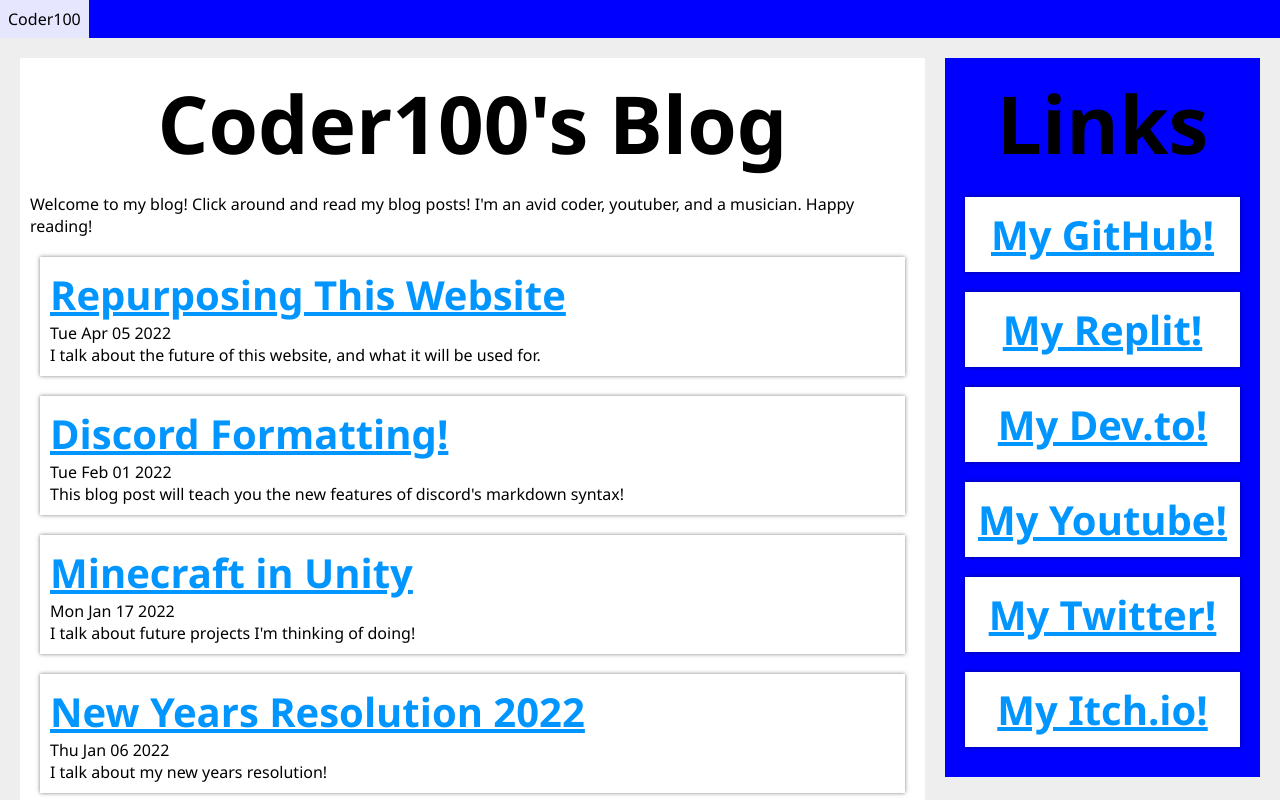
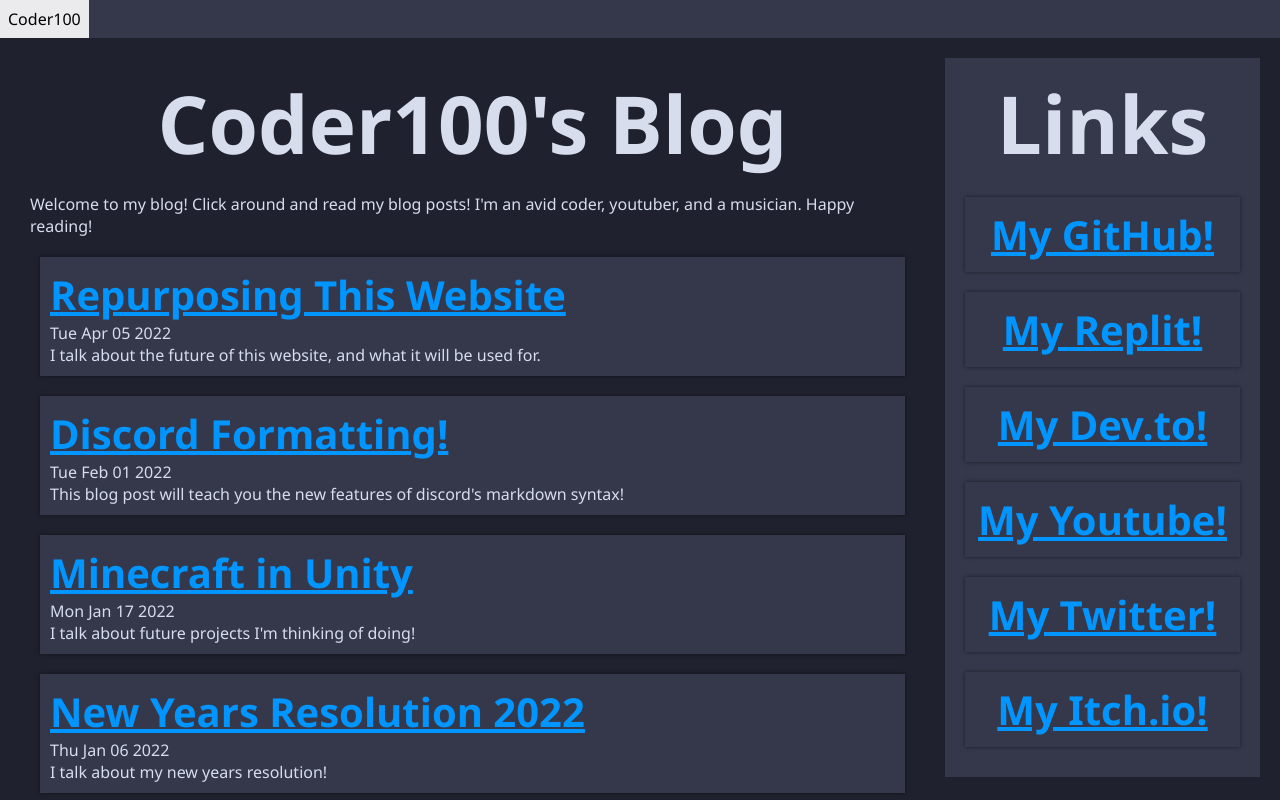
Before and after one commit to cursorweb/coder100-blog, a Next.js app: page /blog in a window 1280 px wide. Shown: the top 800 px of the page. Built offline with nearby package versions, Linux system fonts and the light colour scheme; what showdown would draw is missing.

Commit message:
Added theme color

```diff
--- a/components/aside.module.css
+++ b/components/aside.module.css
@@ -1,4 +1,4 @@
 .aside {
-  background: blue;
+  background: var(--background-accent);
   overflow: auto;
 }
--- a/components/blog/layout.module.css
+++ b/components/blog/layout.module.css
@@ -1,14 +1,12 @@
 .flex {
   display: flex;
   padding: 10px;
-  background: #eee;
   height: 100%;
   overflow: auto;
 }
 
 .main {
   flex: 75%;
-  background: #fff;
   padding: 10px;
   margin: 10px;
   height: 100%;
--- a/components/card.module.css
+++ b/components/card.module.css
@@ -1,6 +1,6 @@
 .card {
   padding: 10px;
-  background: #fff;
+  background: var(--background-accent);
   box-shadow: 0 0 4px rgba(0, 0, 0, 0.5);
   margin: 20px 10px;
 }
--- a/components/nav.module.css
+++ b/components/nav.module.css
@@ -1,6 +1,6 @@
 .nav {
   padding: 0;
-  background: blue;
+  background: var(--background-accent);
 }
 
 .link {
--- a/pages/blog.js
+++ b/pages/blog.js
@@ -5,6 +5,7 @@ import { Layout } from "../components/blog/layout";
 
 
 import { getBlogs } from "../lib/posts";
+import "../styles/BlogHome.module.css";
 
 
 export default function Home({ blogs }) {
--- a/styles/Blog.module.css
+++ b/styles/Blog.module.css
@@ -1,13 +1,11 @@
 .flex {
   display: flex;
   padding: 10px;
-  background: #eee;
   height: 100%;
 }
 
 .main {
   flex: 75%;
-  background: #fff;
   padding: 10px;
   margin: 10px;
 }
@@ -19,7 +17,6 @@
 }
 
 .horiz {
-  background: #eee;
   display: flex;
   flex-direction: column;
   height: 100vh;
--- /dev/null
+++ b/styles/BlogHome.module.css
@@ -0,0 +1,3 @@
+.small-sub {
+  background: red;
+}
--- a/styles/globals.css
+++ b/styles/globals.css
@@ -1,22 +1,26 @@
 :root {
-  --background: #2e3144;
-  --background-accent: #474740;
+  --background: #1f212e;
+  --background-accent: #35384b;
 
   --primary: #0095ff;
-  --primaryh: #005999;
+  --primaryh: #7cc9ff;
 
-  --secondary: #0753b0;
-  --secondaryh: #053b7c;
+  --secondary: #064ea5;
+  --secondaryh: #0a5ec6;
 
   --text: #d7ddec;
+
+  --font: 'Noto Sans', monospace;
 }
 
 html, body {
   padding: 0;
   margin: 0;
 
-  /* todo */
-  font-family: 'Noto Sans', monospace;
+  background: var(--background);
+  color: var(--text);
+
+  font-family: var(--font);
 }
 
 a {
```
